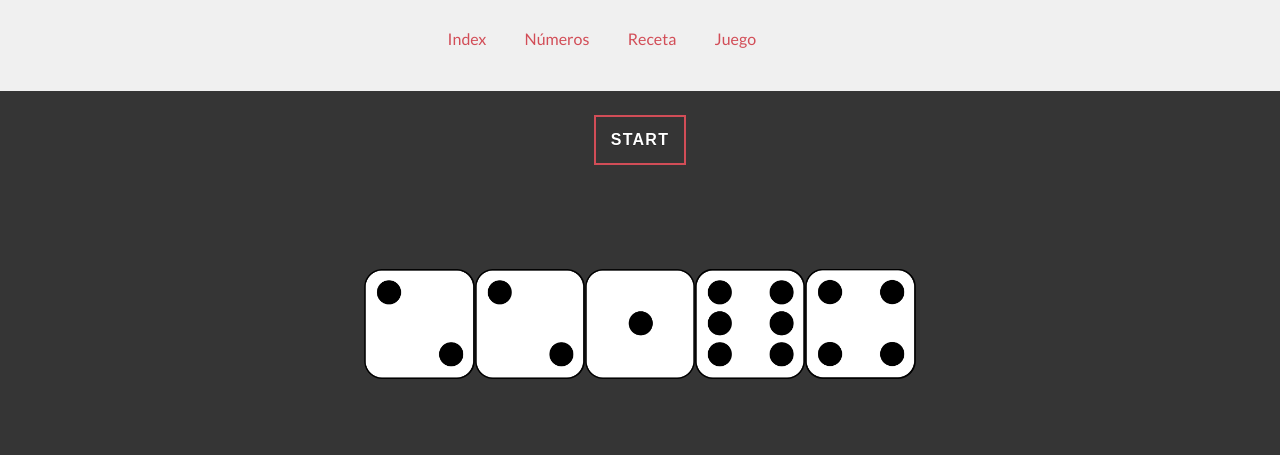
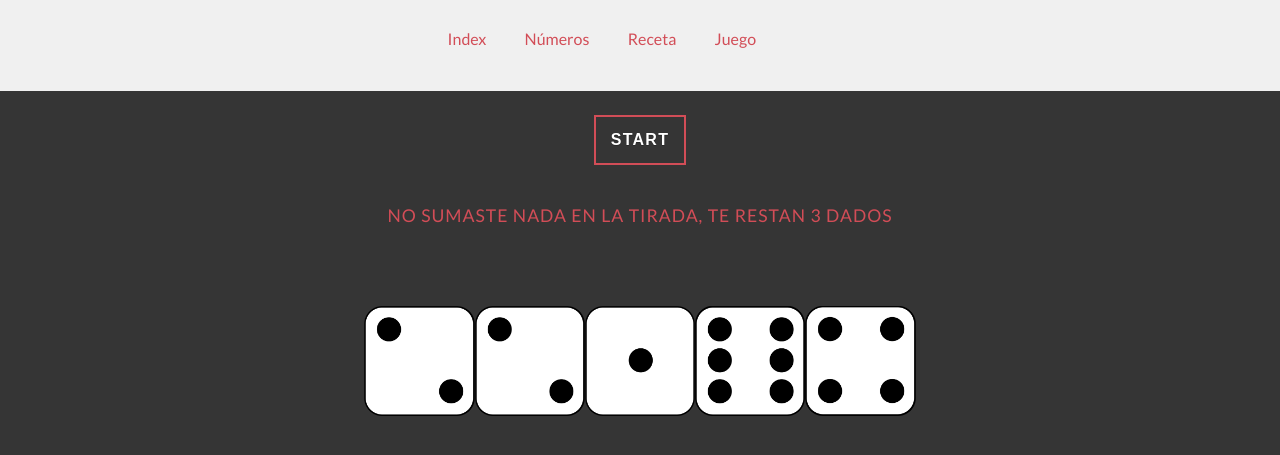
Before and after one commit to mindlesscrowdstudio/folderTP, a plain HTML site: page portafolio/juego.html in a window 1280 px wide. Both pictures are taken after a click on the button "START". Shown: the part 79-534 px from the top of the page. Drawn offline with Linux system fonts and the light colour scheme.

Commit message:
cambios en casa, desde mac, anexo de lo que no se bajo del cambio anterior

```diff
--- a/portafolio/js/dados.js
+++ b/portafolio/js/dados.js
@@ -21,6 +21,7 @@ var turno2 = false;
 var turno1Suma = 0;
 var turno2Suma = 0;
 var currentTurno;
+var anuncio;
 
 //obtiene el numero random
   function getRandom() {
@@ -28,9 +29,9 @@ var currentTurno;
   }
 function start() {
   arNumeros = []; //limpiamos el arreglo
-
+  anuncio = document.getElementById("anuncios");
+  anuncio.innerText = "";
   if(contador === 0){
-
     asignaTurno();
 
     cantidadDados = 5;
@@ -79,8 +80,10 @@ function esDosCinco(){
 
 function asignaTurno(){
 
+  var divTurno = document.getElementById("dado");
   if(!turno1){
 
+    //divTurno.innerText = "Turno jugador 2";
     alert("turno jugador 2");
     turno2Suma++;
     console.log('turno2Suma',turno2Suma);
@@ -89,12 +92,14 @@ function asignaTurno(){
     turno2 = false;
     currentTurno = turno2;
   }else{
+    //divTurno.innerText = "Turno jugador 1";
     alert("turno jugador 1");
     turno1Suma++;
     console.log('turno1Suma',turno1Suma);
     currentTurno = turno1;
     turno1 = false;
     turno2 = true;
+
   }
 }
 
@@ -109,18 +114,22 @@ function asignaTurno(){
  }
 
  function habilitaDados(){
+    anuncio.innerText = "";
    contador = 0; //reseteamos el contador
-  for(var i = 0; i < arNumeros.length;i++){
-    if(arNumeros[i]=== 1 || arNumeros[i]=== 3 || arNumeros[i] === 4 || arNumeros[i] === 6){
-      contador++;
+    for(var i = 0; i < arNumeros.length;i++){
+      if(arNumeros[i]=== 1 || arNumeros[i]=== 3 || arNumeros[i] === 4 || arNumeros[i] === 6){
+        contador++;
+      }
+
     }
-  }
+
+    anuncio.innerText = "no sumaste nada en la tirada, te restan " + contador + " dados" ;
 
  }
 
   function asignaSumaATurno(){
     console.log("currentTUrno", currentTurno);
-    var showSumaJugadores
+    var showSumaJugadores;
     var attachP = document.createElement("p");
     var nodo;
     if(currentTurno === true){
@@ -132,7 +141,6 @@ function asignaTurno(){
       sumaJugador2 += suma;
       attachP.innerText = "Jugador 2 :" + sumaJugador2 + " puntos";
       showSumaJugadores = document.getElementById("dado").appendChild(attachP);
-
     }
 
 
--- a/portafolio/juego.html
+++ b/portafolio/juego.html
@@ -31,6 +31,7 @@
     <div class="wrapp">
       <button id="btn" class="animated-button v-3" onclick="start();">start</button>
     </div>
+    <div id="anuncios"></div>
     <div id="dado">
     </div>
   </body>
--- a/portafolio/styles.css
+++ b/portafolio/styles.css
@@ -315,5 +315,13 @@ img{
 	margin: 0px auto;
 }
 #dado p{
-	font-size:1.1em;
+	font-size:1.1em;;
 }
+#anuncios {
+	font-size: 1.1em;
+	color:#D24D57;
+	text-align: center;
+	letter-spacing: 1px;
+	text-transform: uppercase;
+
+}
```
